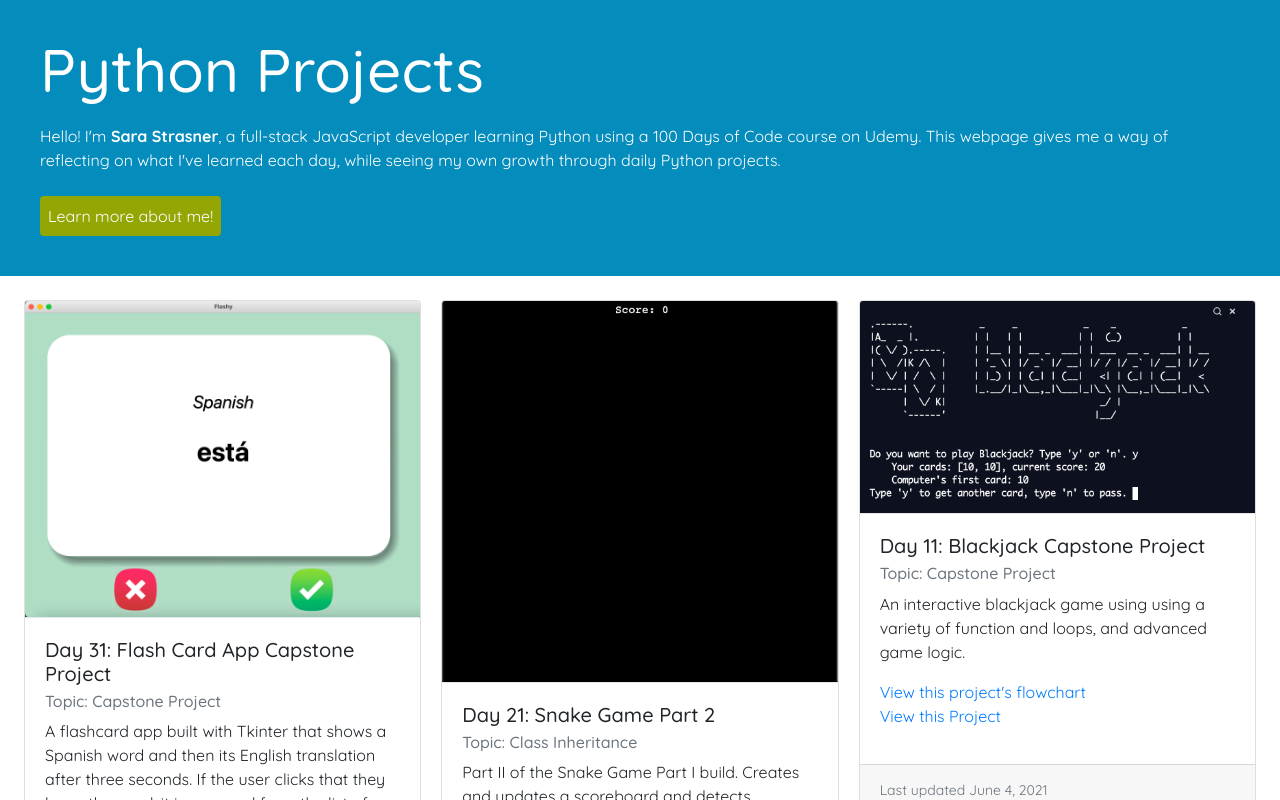
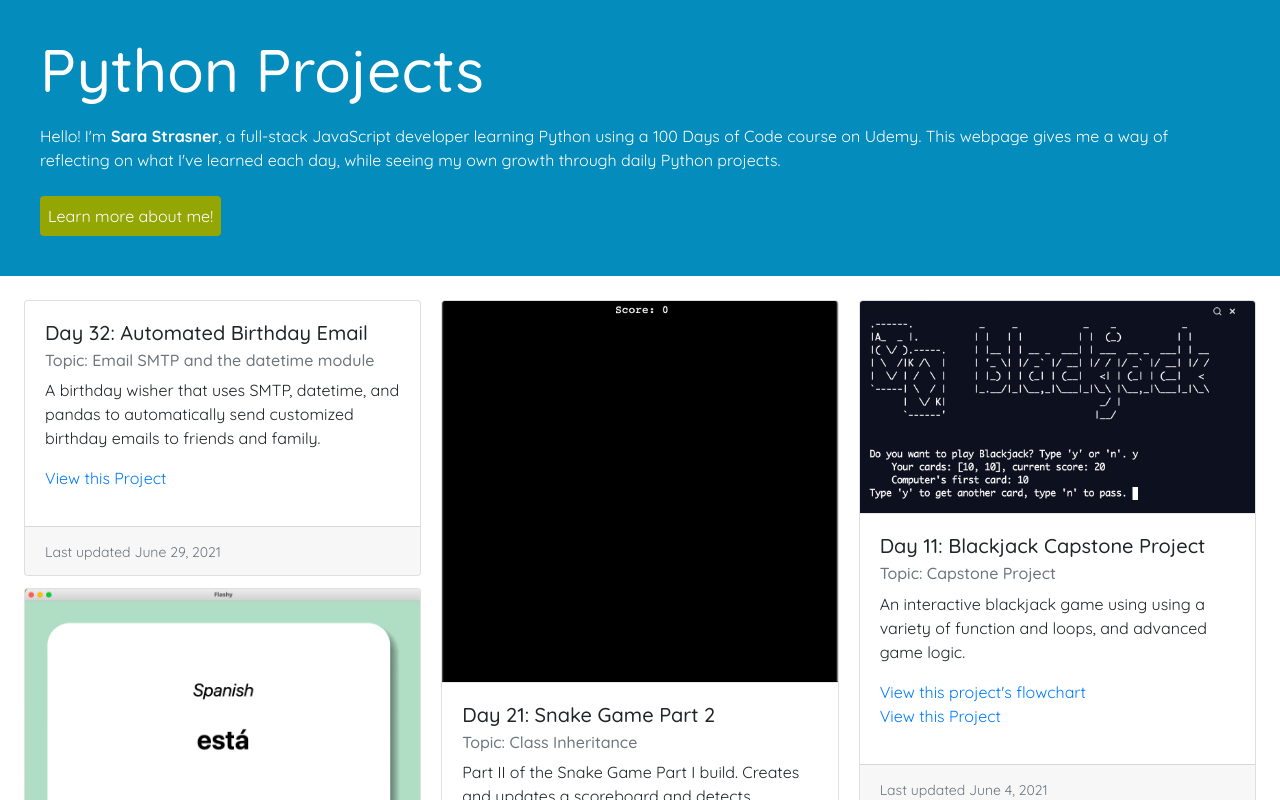
Before and after one commit to sarastrasner/python-portfolio, a Next.js app: page / in a window 1280 px wide. Shown: the top 800 px of the page. Built offline with nearby package versions, Linux system fonts and the light colour scheme.

Commit message:
day 31 done

```diff
--- a/data/projects.js
+++ b/data/projects.js
@@ -1,4 +1,12 @@
 let projectsArray = [
+    {
+    name: 'Day 32: Automated Birthday Email',
+    URL: 'https://github.com/sarastrasner/python-projects/tree/main/birthday_wisher',
+    topic: 'Email SMTP and the datetime module',
+    description:
+      "A birthday wisher that uses SMTP, datetime, and pandas to automatically send customized birthday emails to friends and family.",
+    created: 'June 29, 2021'
+  },
   {
     name: 'Day 31: Flash Card App Capstone Project',
     URL: 'https://github.com/sarastrasner/python-projects/tree/main/flashcard_app',
```
